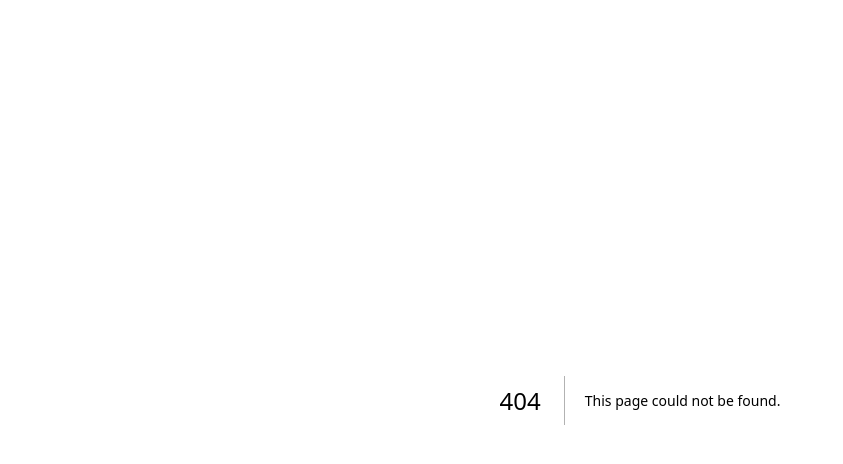
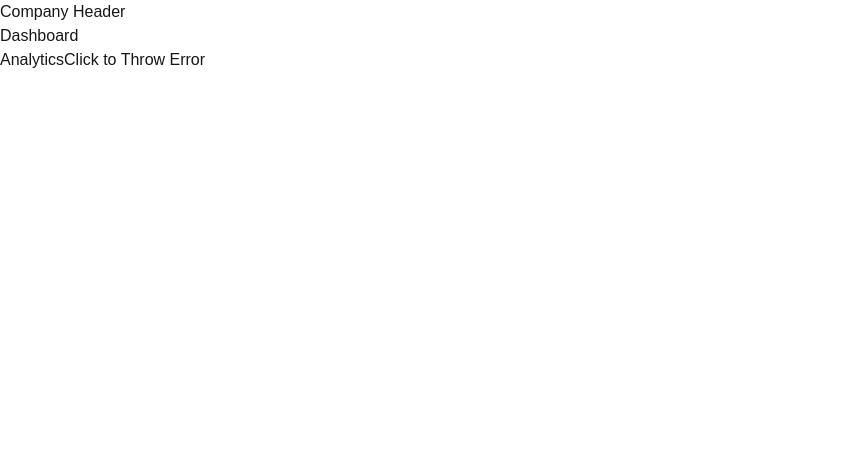
Before and after one commit to alexlop29/next.js, a Next.js app: page /dashboard in a window 1280 px wide. Before the commit this address had no page. Shown: the top 464 px of the page, without its empty margins (0-843 px from the left). Built offline with nearby package versions, Linux system fonts and the light colour scheme.

Commit message:
[1] Initial Routing

```diff
--- /dev/null
+++ b/src/app/analytics/loading.tsx
@@ -0,0 +1,7 @@
+const loading = () => {
+  return (
+    <div>loading...</div>
+  )
+}
+
+export default loading;
--- /dev/null
+++ b/src/app/analytics/page.tsx
@@ -0,0 +1,12 @@
+import Link from "next/link";
+
+const page = () => {
+  return (
+    <>
+      <div>Analytics</div>
+      <Link href="/dashboard">Dashboard</Link>
+    </>
+  );
+};
+
+export default page;
--- /dev/null
+++ b/src/app/dashboard/error.tsx
@@ -0,0 +1,30 @@
+'use client' // Error boundaries must be Client Components
+
+import { useEffect } from 'react'
+
+export default function Error({
+  error,
+  reset,
+}: {
+  error: Error & { digest?: string }
+  reset: () => void
+}) {
+  useEffect(() => {
+    // Log the error to an error reporting service
+    console.error(error)
+  }, [error])
+
+  return (
+    <div>
+      <h2>Something went wrong!</h2>
+      <button
+        onClick={
+          // Attempt to recover by trying to re-render the segment
+          () => reset()
+        }
+      >
+        Try again
+      </button>
+    </div>
+  )
+}
--- /dev/null
+++ b/src/app/dashboard/layout.tsx
@@ -0,0 +1,14 @@
+export default function DashboardLayout({
+  children,
+}: {
+  children: React.ReactNode;
+}) {
+  return (
+    <section>
+      <div> Company Header </div>
+      <nav></nav>
+
+      {children}
+    </section>
+  );
+}
--- /dev/null
+++ b/src/app/dashboard/loading.tsx
@@ -0,0 +1,7 @@
+const loading = () => {
+  return (
+    <div>loading...</div>
+  )
+}
+
+export default loading;
--- /dev/null
+++ b/src/app/dashboard/page.tsx
@@ -0,0 +1,18 @@
+import Link from "next/link";
+
+const page = () => {
+
+  const handleError = () => {
+    throw new Error("test");
+  };
+
+  return (
+    <>
+      <div>Dashboard</div>
+      <Link href="/analytics">Analytics</Link>
+      <button type="button" onClick={handleError}>Click to Throw Error</button>
+    </>
+  );
+};
+
+export default page;
--- /dev/null
+++ b/src/app/documents/page.tsx
@@ -0,0 +1,20 @@
+"use client";
+
+import { useRouter } from "next/router";
+const page = () => {
+  const router = useRouter();
+
+  return (
+    <>
+      <div>Documents</div>
+      <button type="button" onClick={() => router.push("/dashboard")}>
+        Dashboard
+      </button>
+      <button type="button" onClick={() => router.push("/analytics")}>
+        Analytics
+      </button>
+    </>
+  );
+};
+
+export default page;
```
Also changed, not shown: src/app/customers/page.tsx (added), 2 other files (tests, documents, lock files or other folders).
